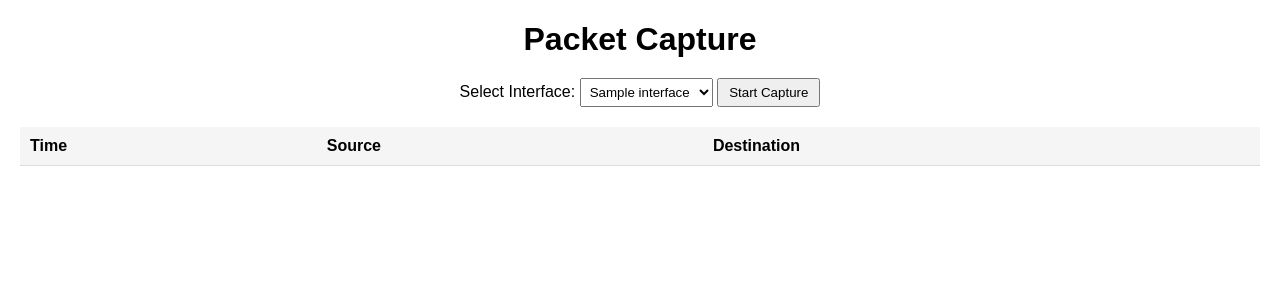
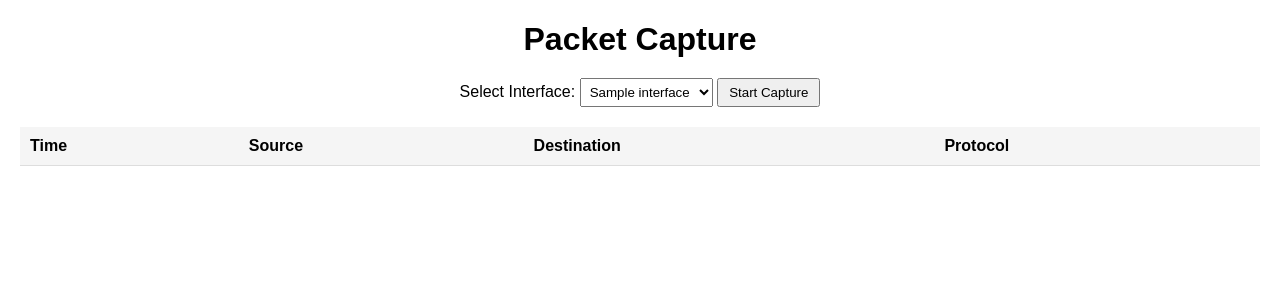
Before and after one commit to tanishqdiwan11/dump, a Flask app: template templates/live.html in a window 1280 px wide. Shown: the part 66-366 px from the top of the page. Run offline with Flask 3, Linux system fonts and the light colour scheme; the template is opened without the code that fills it: most values are stand-ins (such as "Sample title", 1, 10 or a date in 2020); lists and menus that the app fills with data are empty; some libraries are stand-ins or nearby versions.

Commit message:
fix cpature html

```diff
--- a/templates/live.html
+++ b/templates/live.html
@@ -85,6 +85,7 @@
                 row.append($('<td>').text(packet.time));
                 row.append($('<td>').text(packet.source));
                 row.append($('<td>').text(packet.destination));
+                row.append($('<td>').text(packet.protocol));
                 $('#packet-table').append(row);
             });
 
@@ -113,6 +114,7 @@
                 <th>Time</th>
                 <th>Source</th>
                 <th>Destination</th>
+                <th>Protocol</th>
             </tr>
         </thead>
         <tbody>
```
